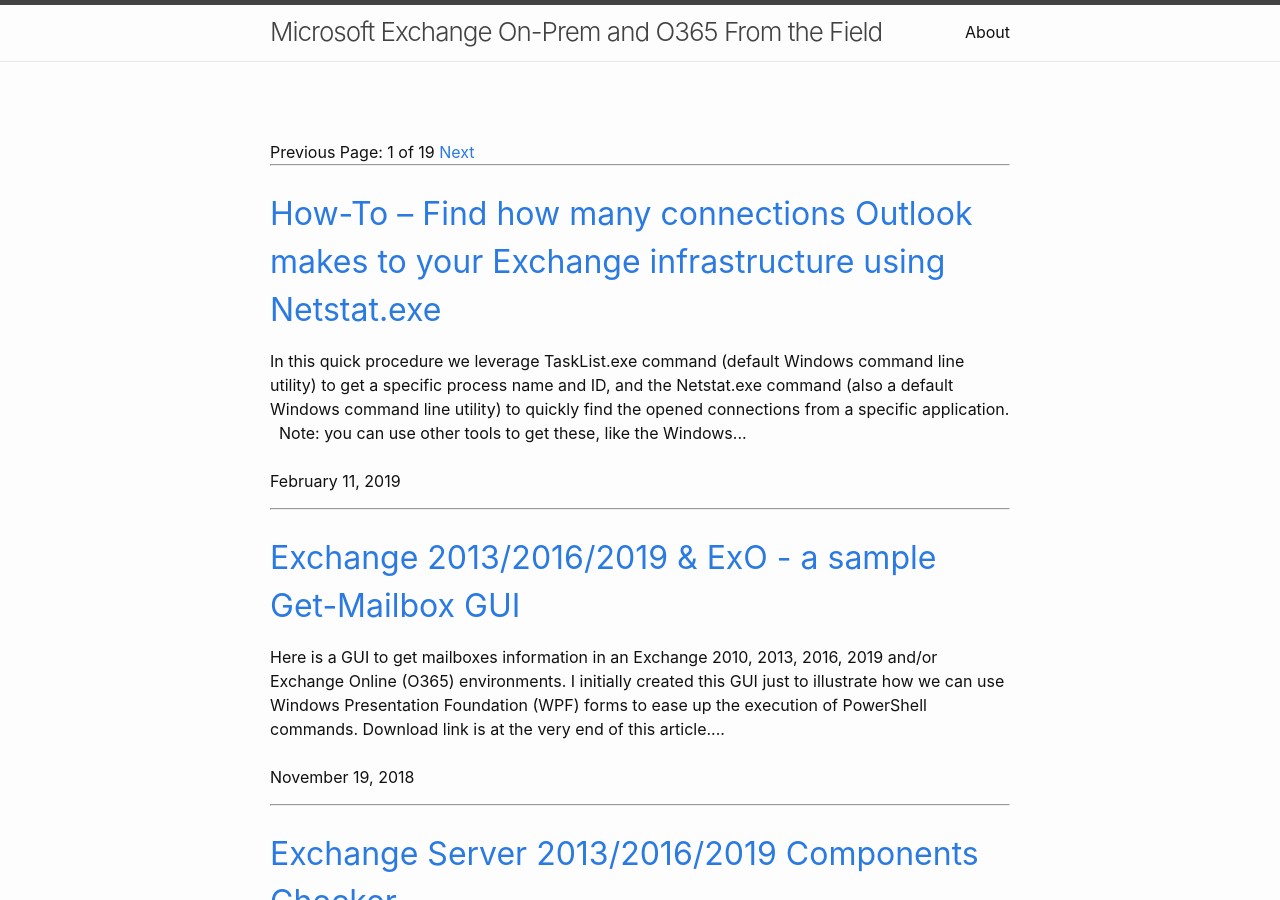
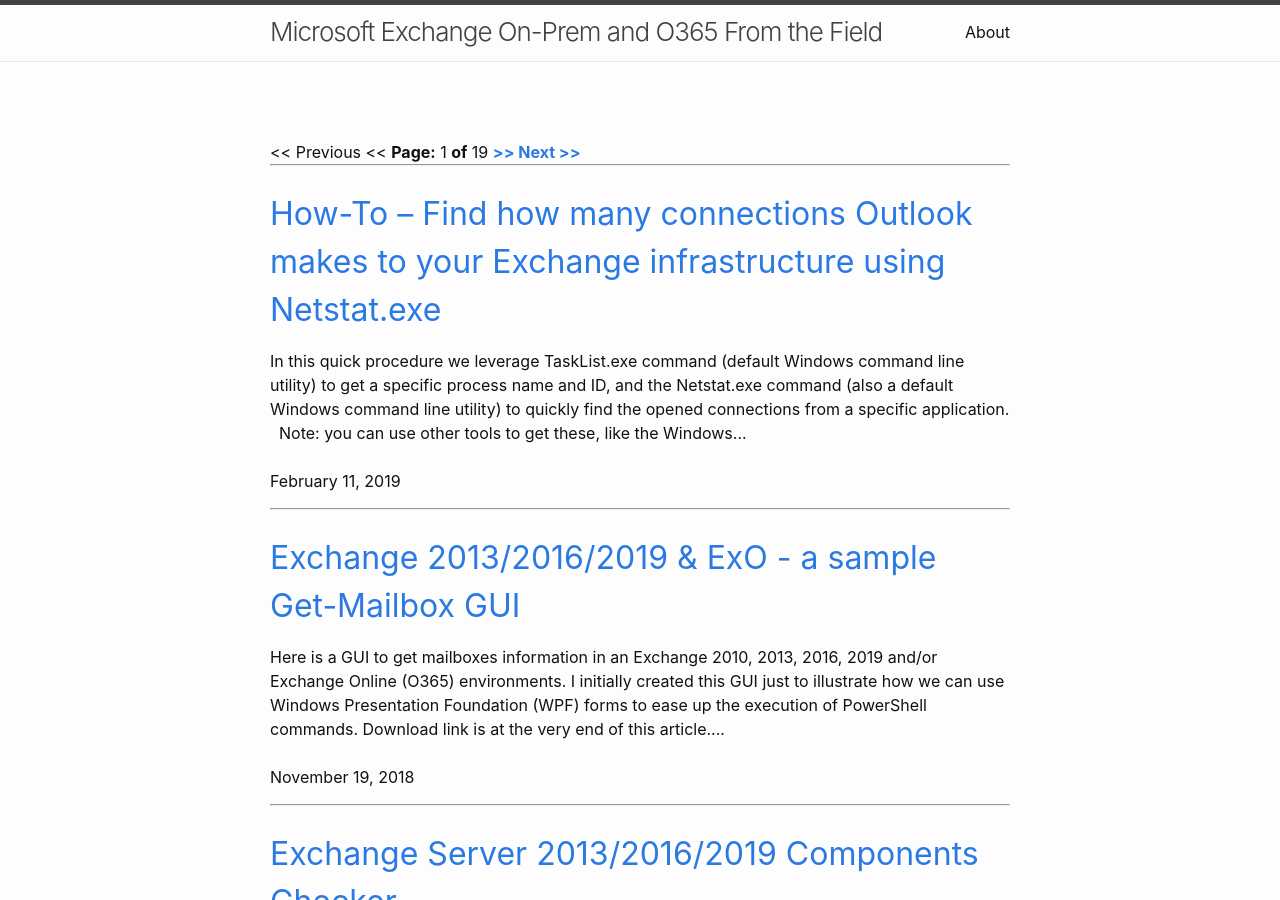
Before and after one commit to SammyKrosoft/SammyKrosoft.github.io, a Jekyll site: the page built from index.html, in a window 1280 px wide and 900 px high. Built offline with Jekyll 4.4.1, drawn with Linux system fonts in a browser that asks for light colours; the list of posts is cut into pages by our own code; comment, search, counter and statistics services are not loaded.

Commit message:
updated headers

```diff
--- a/index.html
+++ b/index.html
@@ -3,23 +3,25 @@
 ---
 
 
-<!-- Header Pagination links -->
+<!-- Pagination links -->
 <br><br>
 <div class="pagination">
   {% if paginator.previous_page %}
     <a href="{{ paginator.previous_page_path }}" class="previous">
-      Previous
+      <b><< Previous <<</b>
     </a>
   {% else %}
-    <span class="previous">Previous</span>
+    <span class="previous"><< Previous <<</span>
   {% endif %}
   <span class="page_number ">
-    Page: {{ paginator.page }} of {{ paginator.total_pages }}
+    <b>Page:</b> {{ paginator.page }} <b>of</b> {{ paginator.total_pages }}
   </span>
   {% if paginator.next_page %}
-    <a href="{{ paginator.next_page_path }}" class="next">Next</a>
+    <a href="{{ paginator.next_page_path }}" class="next">
+      <b>>> Next >></b>
+    </a>
   {% else %}
-    <span class="next ">Next</span>
+    <span class="next ">>> Next >></span>
   {% endif %}
 </div>
 <hr>
@@ -46,7 +48,7 @@
 <div class="pagination">
   {% if paginator.previous_page %}
     <a href="{{ paginator.previous_page_path }}" class="previous">
-      << Previous <<
+      <b><< Previous <<</b>
     </a>
   {% else %}
     <span class="previous"><< Previous <<</span>
@@ -56,7 +58,7 @@
   </span>
   {% if paginator.next_page %}
     <a href="{{ paginator.next_page_path }}" class="next">
-      >> Next >>
+      <b>>> Next >></b>
     </a>
   {% else %}
     <span class="next ">>> Next >></span>
```
